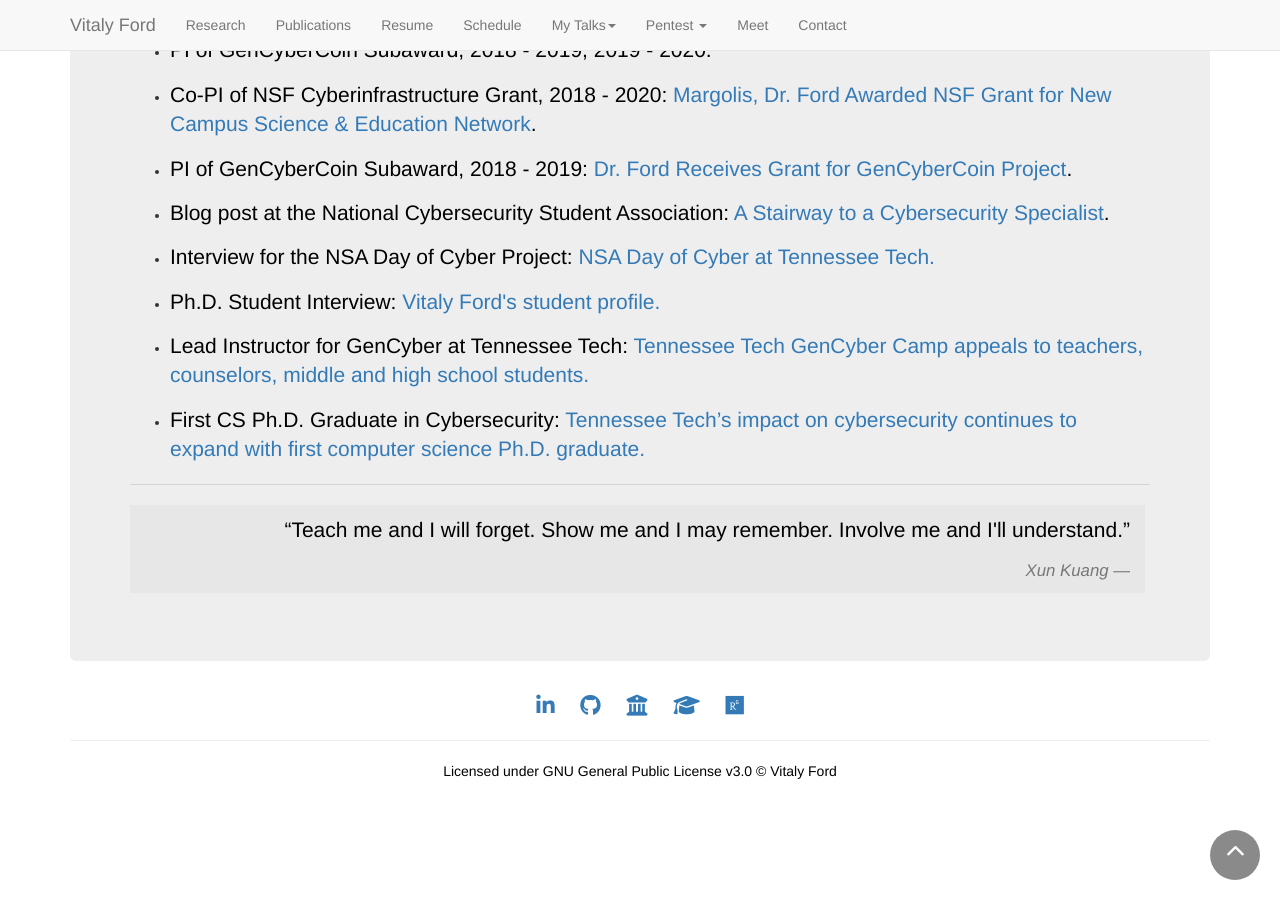
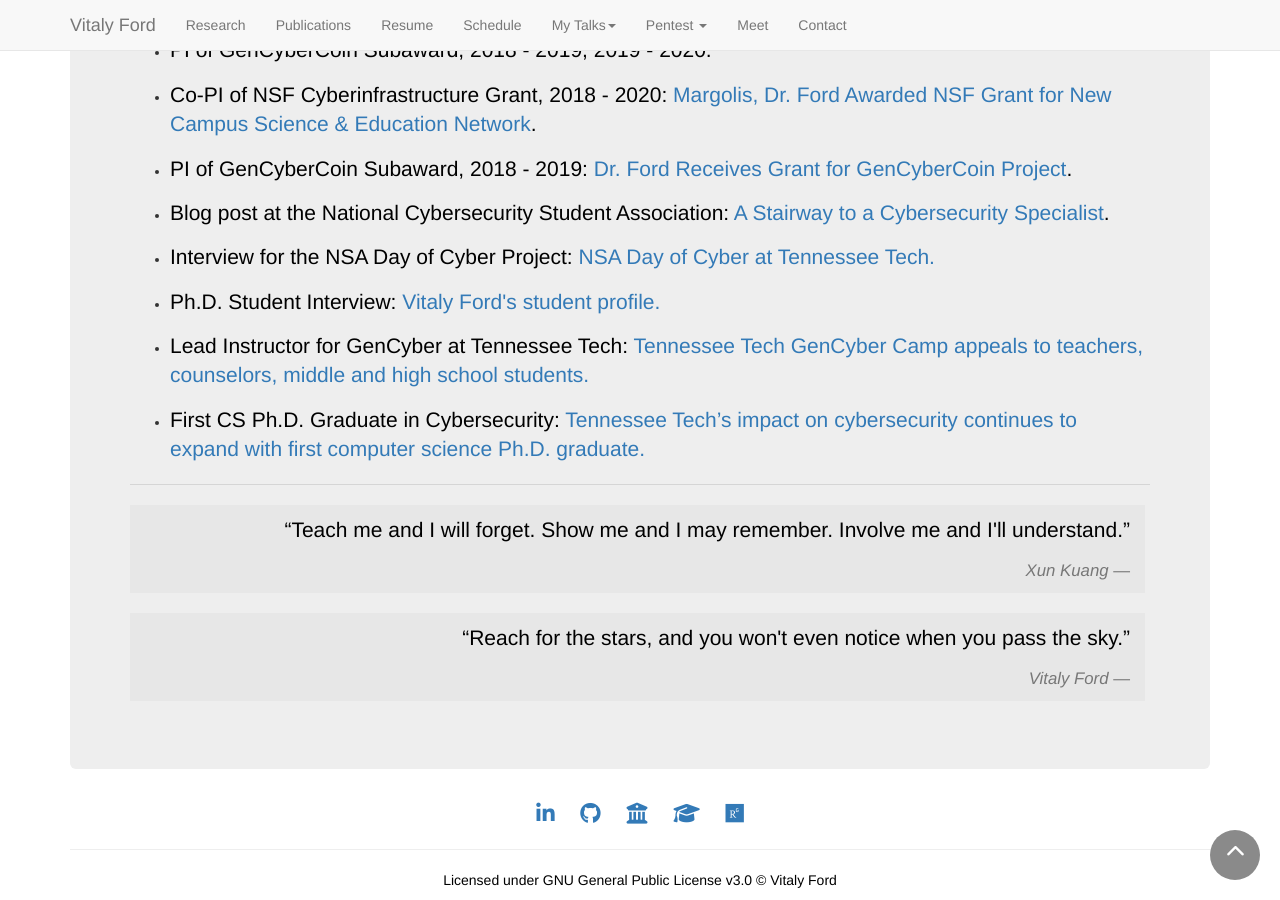
Before and after one commit to vitalyford/vitalyford.github.io, a Jekyll site: the page built from index.html, in a window 1280 px wide and 900 px high, scrolled down 789 px. Built offline with Jekyll 4.4.1, drawn with Linux system fonts in a browser that asks for light colours; nearby versions of some CDN libraries.

Commit message:
Add my quote

```diff
--- a/index.html
+++ b/index.html
@@ -29,6 +29,10 @@ alt_text: "Profile picture"
     <p><q>Teach me and I will forget. Show me and I may remember. Involve me and I'll understand.</q></p>
     <footer><cite title="Source Title">Xun Kuang</cite></footer>
 </blockquote>
+<blockquote class="blockquote-reverse lead" style="background-color: #e7e7e7;">
+    <p><q>Reach for the stars, and you won't even notice when you pass the sky.</q></p>
+    <footer><cite title="Source Title">Vitaly Ford</cite></footer>
+</blockquote>
 <!-- <hr>
 <p>For the curious eyes :) </p>
 <div style="text-align: center; padding: 20px;">
```
